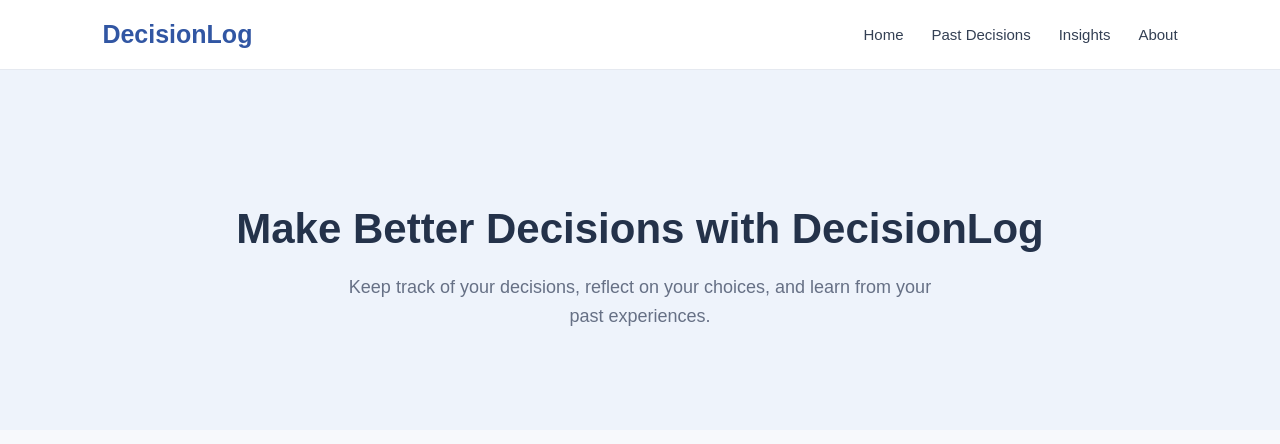
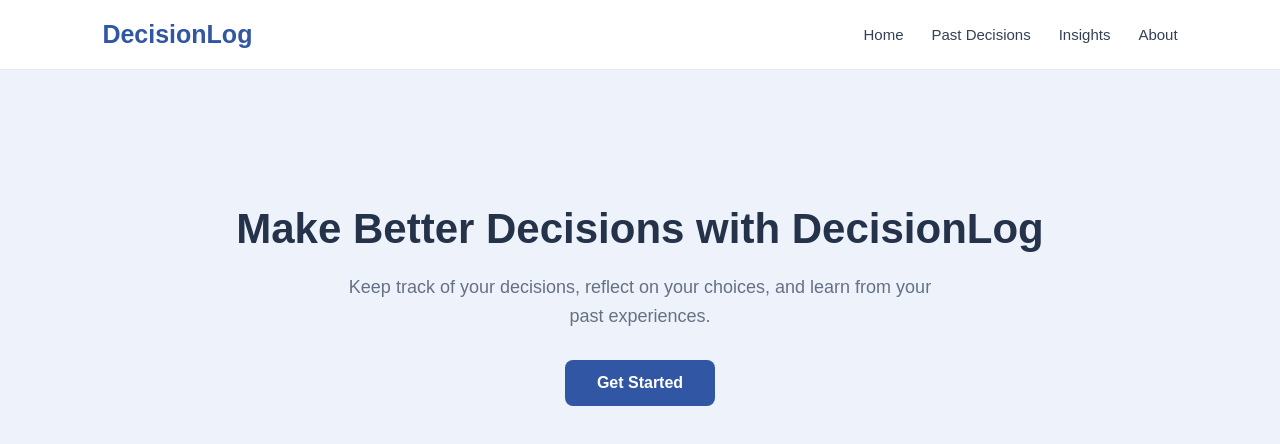
Before and after one commit to Kgill08/1800_202630_11, a website built with Vite: page index.html in a window 1280 px wide. Built offline with nearby package versions, Linux system fonts and the light colour scheme.

Commit message:
Add call to action button

```diff
--- a/index.html
+++ b/index.html
@@ -1,3 +1,4 @@
+
 <!DOCTYPE html>
 <html lang="en">
 
@@ -18,7 +19,7 @@
             background-color: #f7f9fc;
         }
 
-        /* Navbar */
+        /* Developer 1 - Mohid: Navbar Styling */
         .navbar {
             display: flex;
             justify-content: space-between;
@@ -51,7 +52,7 @@
             color: #3156a3;
         }
 
-        /* Hero Section */
+        /* Developer 2 - Marco: Hero Section Styling */
         .hero {
             text-align: center;
             padding: 100px 8%;
@@ -72,6 +73,24 @@
             margin: 0 auto;
         }
 
+        /* Developer 3 - Krish: Call to Action Styling */
+        .cta-button {
+            display: inline-block;
+            margin-top: 30px;
+            padding: 14px 32px;
+            background-color: #3156a3;
+            color: white;
+            text-decoration: none;
+            font-size: 16px;
+            font-weight: bold;
+            border-radius: 8px;
+        }
+
+        .cta-button:hover {
+            background-color: #24427f;
+        }
+
+        /* Responsive Styling */
         @media (max-width: 600px) {
             .navbar {
                 padding: 18px 5%;
@@ -83,13 +102,17 @@
                 gap: 14px;
                 flex-wrap: wrap;
             }
+
+            .hero h1 {
+                font-size: 30px;
+            }
         }
     </style>
 </head>
 
 <body>
 
-    <!-- Navbar: Mohid's contribution -->
+    <!-- Developer 1 - Mohid: Navbar -->
     <header class="navbar">
         <a href="#home" class="logo">DecisionLog</a>
 
@@ -101,7 +124,7 @@
         </nav>
     </header>
 
-    <!-- Welcome / Hero section will be added by a teammate -->
+    <!-- Developer 2 - Marco: Welcome / Hero Section -->
     <main id="home">
         <section class="hero">
             <h1>Make Better Decisions with DecisionLog</h1>
@@ -109,6 +132,10 @@
                 Keep track of your decisions, reflect on your choices,
                 and learn from your past experiences.
             </p>
+
+            <!-- Developer 3 - Krish: Call to Action Button -->
+            <a href="login.html" class="cta-button">Get Started</a>
+        </section>
     </main>
 
 </body>
```
